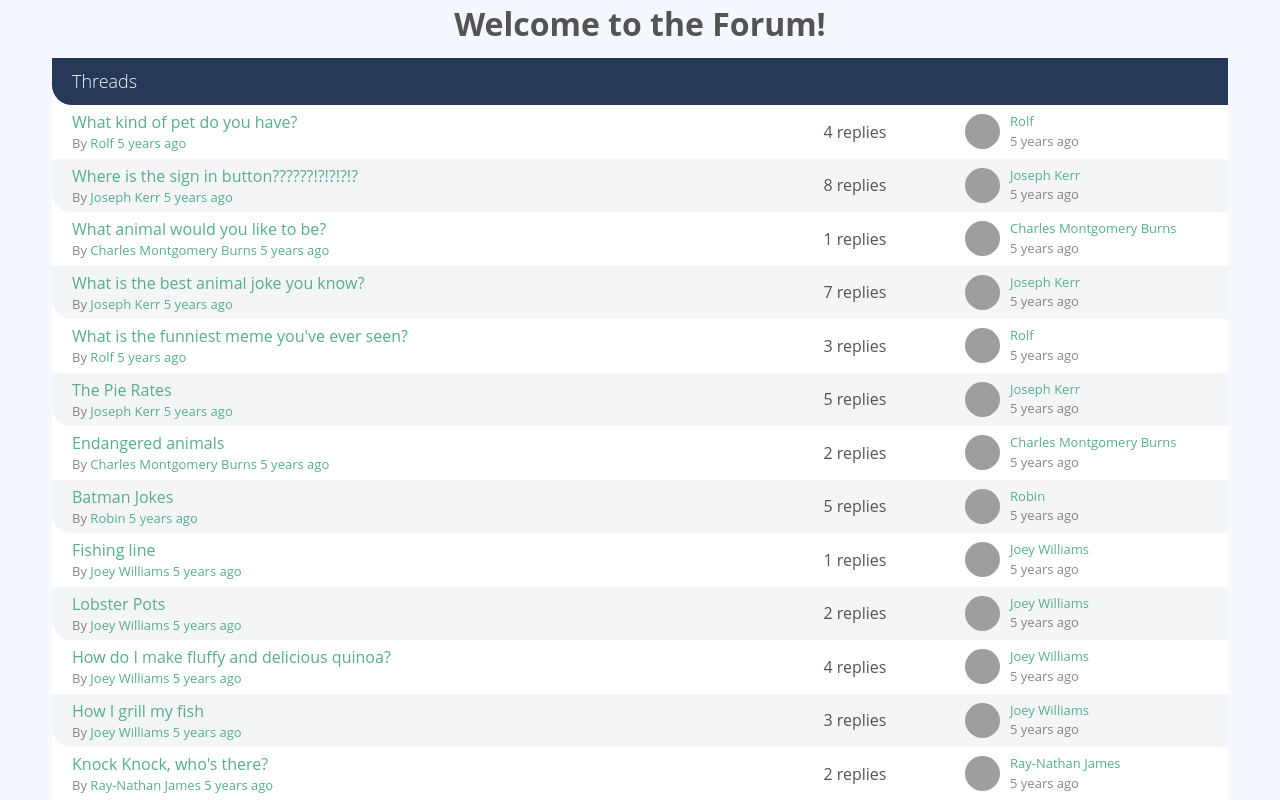
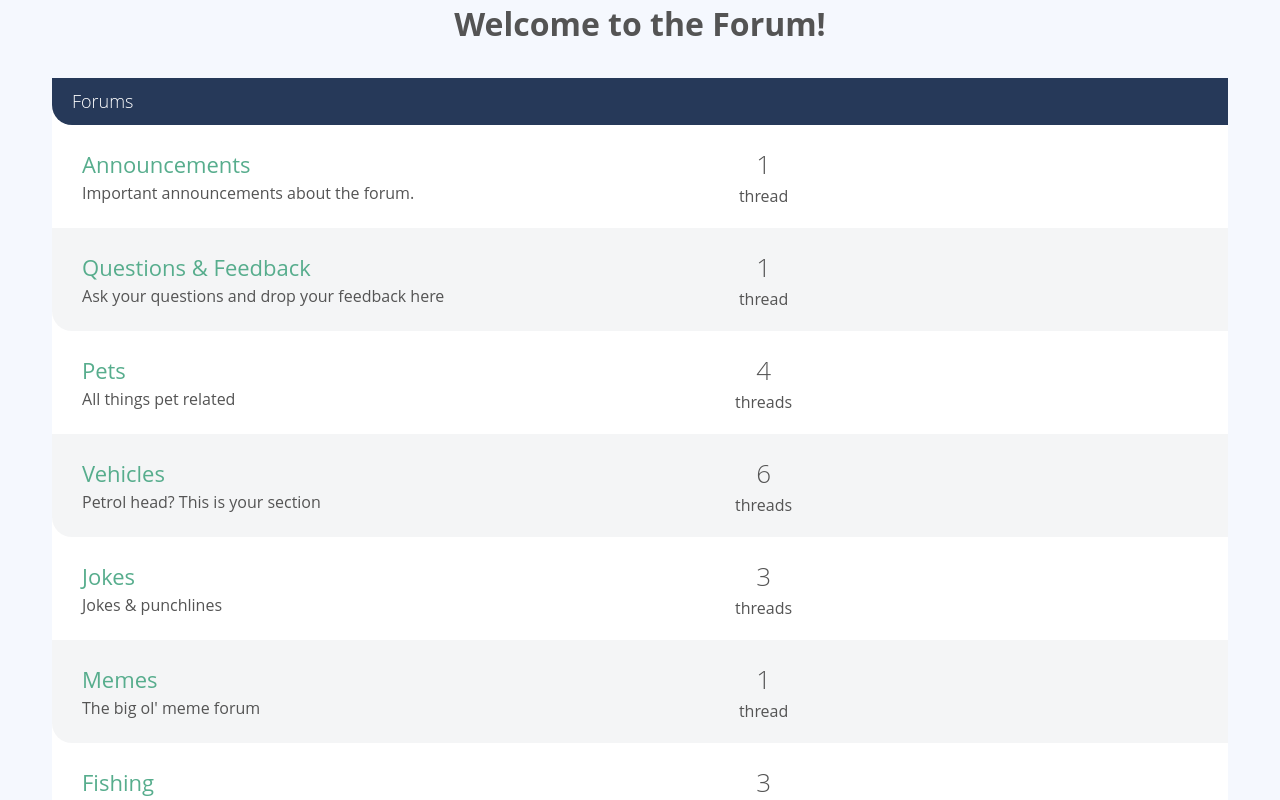
Before and after one commit to Hotimpulse/vue_forum, a Vue app: page / in a window 1280 px wide. Shown: the top 800 px of the page. Built offline with nearby package versions, Linux system fonts and the light colour scheme; grey boxes are pictures that could not be loaded.

Commit message:
feat: adding a forum list component

```diff
--- /dev/null
+++ b/src/components/ForumList.vue
@@ -0,0 +1,43 @@
+<script setup lang="ts">
+import sourceData from '@/data.json'
+
+type TForum = (typeof sourceData.forums)[number]
+
+const props = defineProps<{
+  forums: TForum[]
+}>()
+
+function getThreadsText(forum: TForum) {
+  return forum.threads?.length ? (forum.threads?.length > 1 ? 'threads' : 'thread') : 'no threads'
+}
+</script>
+
+<template>
+  <div class="col-full">
+    <div class="forum-list">
+      <h2 class="list-title">
+        <a href="#">Forums</a>
+      </h2>
+
+      <div class="forum-listing" v-for="forum in props.forums" :key="forum.id">
+        <div class="forum-details">
+          <router-link :to="{ name: 'Forum', params: { id: forum.id } }" class="text-xlarge">{{
+            forum.name
+          }}</router-link>
+          <p>{{ forum.description }}</p>
+        </div>
+
+        <div class="threads-count">
+          <p>
+            <span class="count">{{ forum.threads?.length }}</span>
+            {{ getThreadsText(forum) }}
+          </p>
+        </div>
+
+        <div class="last-thread"></div>
+      </div>
+    </div>
+  </div>
+</template>
+
+<style scoped></style>
--- a/src/pages/Forum.vue
+++ b/src/pages/Forum.vue
@@ -26,7 +26,7 @@
     </div>
   </div>
 
-  <div class="col-full">
+  <div class="col-full push-top">
     <ThreadList :threads="threads" />
   </div>
 </template>
--- a/src/pages/Home.vue
+++ b/src/pages/Home.vue
@@ -1,10 +1,13 @@
 <script setup lang="ts">
-import Threadlist from '@/components/ThreadList.vue'
+import ForumList from '@/components/ForumList.vue'
+import sourceData from '@/data.json'
+
+const forums = sourceData.forums
 </script>
 
 <template>
   <h1>Welcome to the Forum!</h1>
-  <Threadlist />
+  <ForumList :forums="forums" />
 </template>
 
 <style scoped></style>
```
